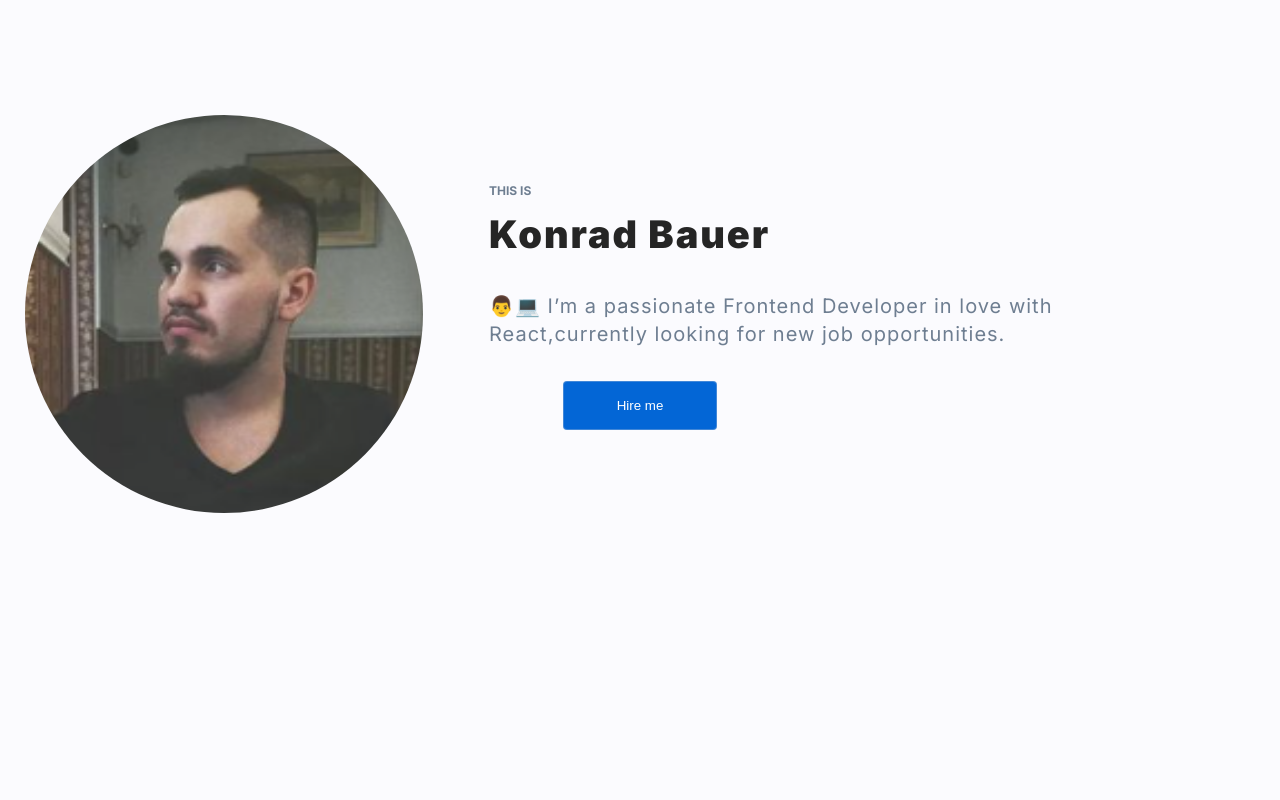
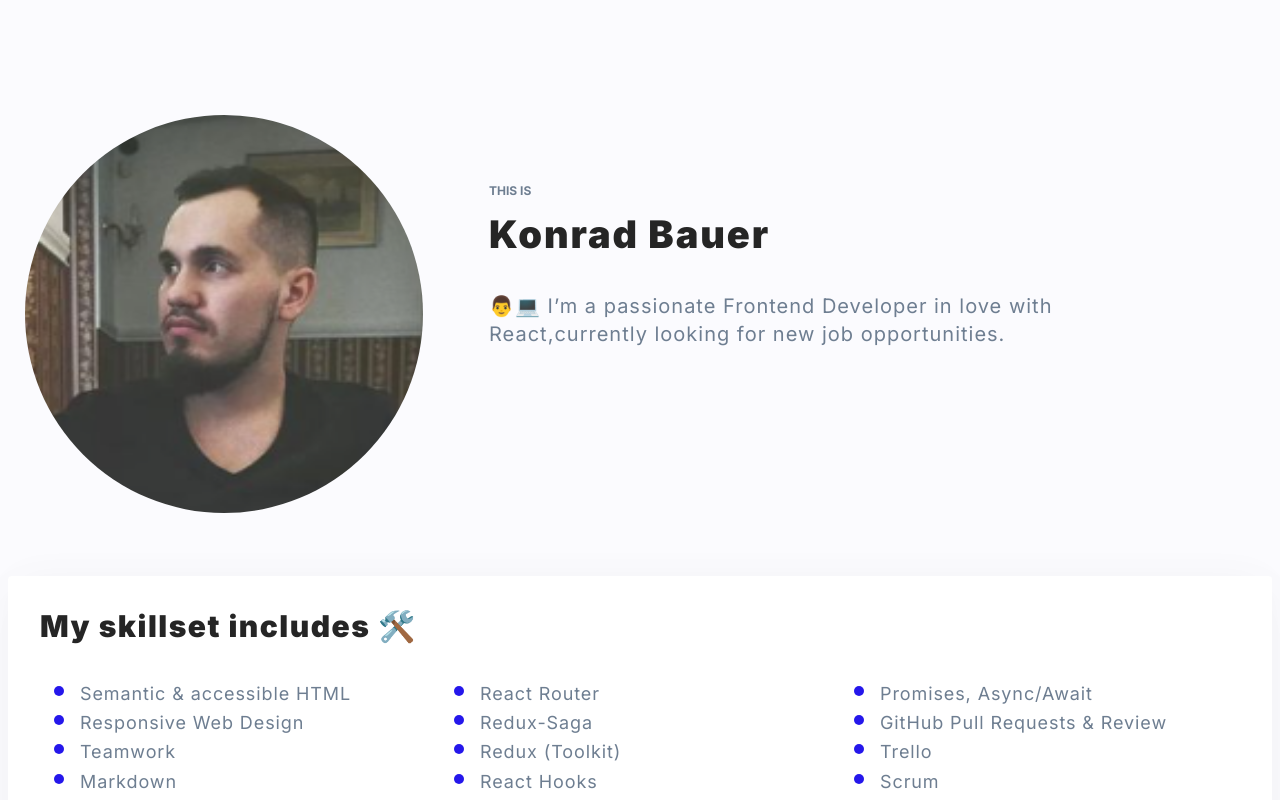
Before and after one commit to KonradBauer/personal-homepage, a React (Create React App) app: page / in a window 1280 px wide. Shown: the top 800 px of the page. Built offline with nearby package versions, Linux system fonts and the light colour scheme.

Commit message:
temporarily delete button

```diff
--- a/src/App.js
+++ b/src/App.js
@@ -30,7 +30,6 @@ function App() {
             👨💻 I’m a passionate Frontend Developer in love with
             React,currently looking for new job opportunities.
           </AboutMe>
-          <ButtonHireMe>Hire me</ButtonHireMe>
         </Header>
         <SkillsContainer>
           <SkillsContainerTitle>My skillset includes 🛠️</SkillsContainerTitle>
```
